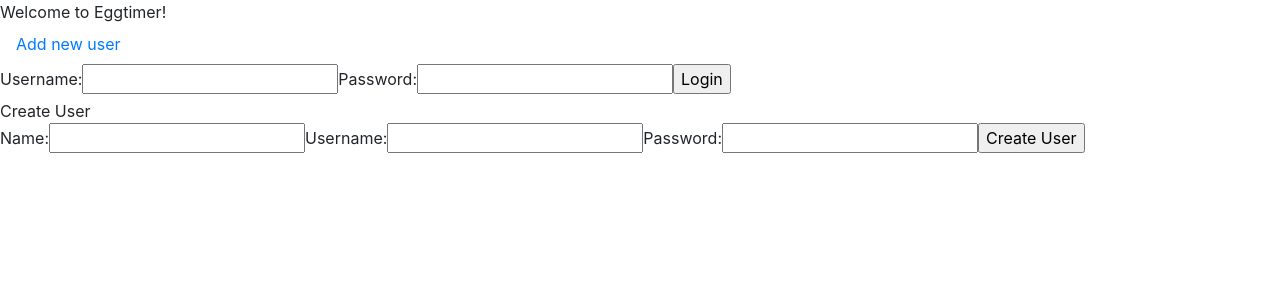
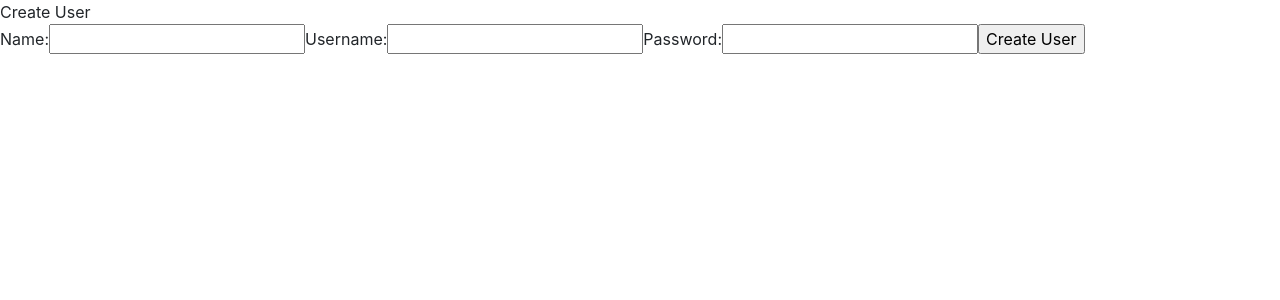
Before and after one commit to tylerhjyoun/new, a React (Create React App) app in the folder mern-egg/: page /user in a window 1280 px wide. Shown: the top 300 px of the page. Built offline with nearby package versions, Linux system fonts and the light colour scheme.

Commit message:
implemented Protectedrouting so home is only shown when logged in added login and logout options

```diff
--- a/mern-egg/src/App.js
+++ b/mern-egg/src/App.js
@@ -1,25 +1,24 @@
-import React, {useState} from 'react'
+import React, { useState } from 'react'
 import "bootstrap/dist/css/bootstrap.min.css";
-import { BrowserRouter as Router, Route, Switch} from "react-router-dom";
+import { BrowserRouter as Router, Route, Switch } from "react-router-dom";
 
-import {homepage} from "./homepage.js"
+import { homepage } from "./homepage.js"
 import Login from "./components/login.component"
 import CreateUser from "./components/create_user.component"
-
+import { ProtectedRoute } from "./ProtectedRoute"
 
 function App() {
 
   return (
-  <Router>
+    <Router>
       <Switch>
+        <Route path="/" exact component={Login}/>
+        <ProtectedRoute path="/home" component={homepage}/>
+        <Route path="/user" exact component={CreateUser} />
+        <Route path="*" component={() => "404 NOT FOUND"} />
+      </Switch>
 
-      <Route path="/home" component={homepage}/>
-      <Route path="/" component={Login}/>
-        </Switch>
-        <Route path="/user" exact component={CreateUser} />
-
-
-  </Router>
+    </Router>
   );
 }
 
--- a/mern-egg/src/components/home.component.js
+++ b/mern-egg/src/components/home.component.js
@@ -2,12 +2,12 @@
 import { Link } from 'react-router-dom';
 import axios from 'axios'
 import Timer from "./timer.component";
-
+import auth from "./auth"
 const Event = props => (
     <tr>
         <td>{props.event.eventname}</td>
         <td>{props.event.description}</td>
-        <td><Timer endtime={props.event.endtime}/></td>
+        <td><Timer endtime={props.event.endtime} /></td>
 
     </tr>
 );
@@ -20,10 +20,10 @@
         }
     }
 
-    componentDidMount(){
+    componentDidMount() {
         axios.get(`http://localhost:5000/events`)
             .then(res => {
-                this.setState({events: res.data});
+                this.setState({ events: res.data });
             })
             .catch((error) => {
                 console.log(error);
@@ -31,15 +31,21 @@
 
     }
 
-    eventList(){
+    eventList() {
         return this.state.events.map(currentevent => {
-             return <Event event={currentevent} key={currentevent._id}/>})
+            return <Event event={currentevent} key={currentevent._id} />
+        })
     }
 
     render() {
         return (
             <div>
-               <h2> Home </h2>
+                <h2> Home </h2> <button onClick={() => {
+                    auth.logout(() => {
+                        console.log(this.props.history)
+                        this.props.history.push("/")
+                    })
+                }}> Logout </button>
 
                 <table className="table">
                     <thead className="thead-light">
@@ -50,7 +56,7 @@
                         </tr>
                     </thead>
                     <tbody>
-                { this.eventList() }
+                        {this.eventList()}
                     </tbody>
                 </table>
             </div>
--- a/mern-egg/src/components/login.component.js
+++ b/mern-egg/src/components/login.component.js
@@ -1,93 +1,140 @@
-import React, { Component } from 'react';
-import { Link, Redirect} from 'react-router-dom';
+import React, { Component, useState } from 'react';
+import { Link, Redirect, withRouter } from 'react-router-dom';
 import axios from 'axios'
+import auth from './auth'
 
+function Login(props) {
+    const [username, setUsername] = useState('');
+    const [password, setPassword] = useState('');
 
-export default class Login extends Component {
-    constructor(props) {
-        super(props)
-
-        this.onChangeUsername = this.onChangeUsername.bind(this);
-        this.onChangePassword = this.onChangePassword.bind(this);
-        this.onSubmit = this.onSubmit.bind(this);
-
-        this.state = {
-            username: '',
-            password: '',
+    function onChangeUsername(e) {
+        setUsername(e.target.value)
+        console.log(username)
     }
+    function onChangePassword(e) {
+        setPassword(e.target.value)
     }
 
-    // componentDidMount(){
-    //     axios.get(`http://localhost:5000/login`)
-    //         .then(res => {
-
-    //             this.setState({
-    //                  users: res.data.map(user=>user.username)
-    //             })
-    //         })
-    //         .catch((error) => {
-    //             console.log(error);
-    //           })
-
-    // }
-
-    onChangeUsername(e){
-        this.setState({
-            username: e.target.value
-        })
-        console.log(this.state.username)
-    }
-
-    onChangePassword(e){
-        this.setState({
-            password: e.target.value
-        })
-    }
-
-    async onSubmit(e) {
+    function onSubmit(e) {
         e.preventDefault();
         const data = {
-            username: this.state.username,
-            password: this.state.password
+            username: username,
+            password: password
         }
 
         axios.post(`http://localhost:5000/login/`, data)
             .then(res => {
-                console.log(res.data)
-                if (res.data == "Logged In"){
-                 window.location = '/home';
+                if (res.data.user.username == username) {
+                    console.log("Logged In!")
+                    auth.login(() => props.history.push("/home"))
                 }
-                else{
-                    console.log("error")
+                else {
+                    console.log("User not found")
                 }
             })
             .catch((error) => {
                 console.log(error);
             })
     }
-
-    render(){
     return (
         <div>
             Welcome to Eggtimer!
             <Link to="/user" className="nav-link"> Add new user </Link>
-                <form onSubmit={this.onSubmit}>
+            <form onSubmit={onSubmit}>
                 <label>Username: </label>
-                <input  type="text"
+                <input type="text"
                     required
-                    value={this.state.username}
-                    onChange={this.onChangeUsername}
+                    value={username}
+                    onChange={onChangeUsername}
                 />
                 <label>Password: </label>
-                <input  type="password"
+                <input type="password"
                     required
-                    value={this.state.password}
-                    onChange={this.onChangePassword}
+                    value={password}
+                    onChange={onChangePassword}
                 />
-                <input type="submit" value="Login"/>
+                <input type="submit" value="Login" />
             </form>
 
         </div>
     )
 }
-}
+
+export default withRouter(Login)
+
+// export default class Login extends Component {
+//     constructor(props) {
+//         super(props)
+
+//         this.onChangeUsername = this.onChangeUsername.bind(this);
+//         this.onChangePassword = this.onChangePassword.bind(this);
+//         this.onSubmit = this.onSubmit.bind(this);
+
+//         this.state = {
+//             username: '',
+//             password: '',
+//         }
+//     }
+
+//     onChangeUsername(e){
+//         this.setState({
+//             username: e.target.value
+//         })
+//         console.log(this.state.username)
+//     }
+
+//     onChangePassword(e){
+//         this.setState({
+//             password: e.target.value
+//         })
+//     }
+
+//     onSubmit(e) {
+//         e.preventDefault();
+//         const data = {
+//             username: this.state.username,
+//             password: this.state.password
+//         }
+
+//         axios.post(`http://localhost:5000/login/`, data)
+//             .then(res => {
+//                // console.log(res.data)
+//                 if (res.data != "Logged In"){
+//                     console.log(this.isAuth)
+
+
+//                   //  window.location = '/home';
+//                 }
+//                 else{
+//                   }
+//             })
+//             .catch((error) => {
+//                 console.log(error);
+//               })
+//     }
+
+//     render(){
+//         return (
+//             <div>
+//                 Welcome to Eggtimer!
+//                 <Link to="/user" className="nav-link"> Add new user </Link>
+//                 <form onSubmit={this.onSubmit}>
+//                 <label>Username: </label>
+//                 <input  type="text"
+//                     required
+//                     value={this.state.username}
+//                     onChange={this.onChangeUsername}
+//                 />
+//                 <label>Password: </label>
+//                 <input  type="password"
+//                     required
+//                     value={this.state.password}
+//                     onChange={this.onChangePassword}
+//                 />
+//                 <input type="submit" value="Login"/>
+//                 </form>
+
+//             </div>
+//         )
+//     }
+// }
--- a/mern-egg/src/homepage.js
+++ b/mern-egg/src/homepage.js
@@ -17,6 +17,7 @@
     return (
          <div className="container">
         <Navbar/>
+
         <br/>
         <Route path="/home" exact component={Home}/>
         <Route path="/home/users" exact component={ShowUsers} />
```
Also changed, not shown: mern-egg/src/components/navbar.component.js (+6 -5 lines), 1 other file (tests, documents, lock files or other folders). Lines whose indentation alone changed are shown as unchanged.
